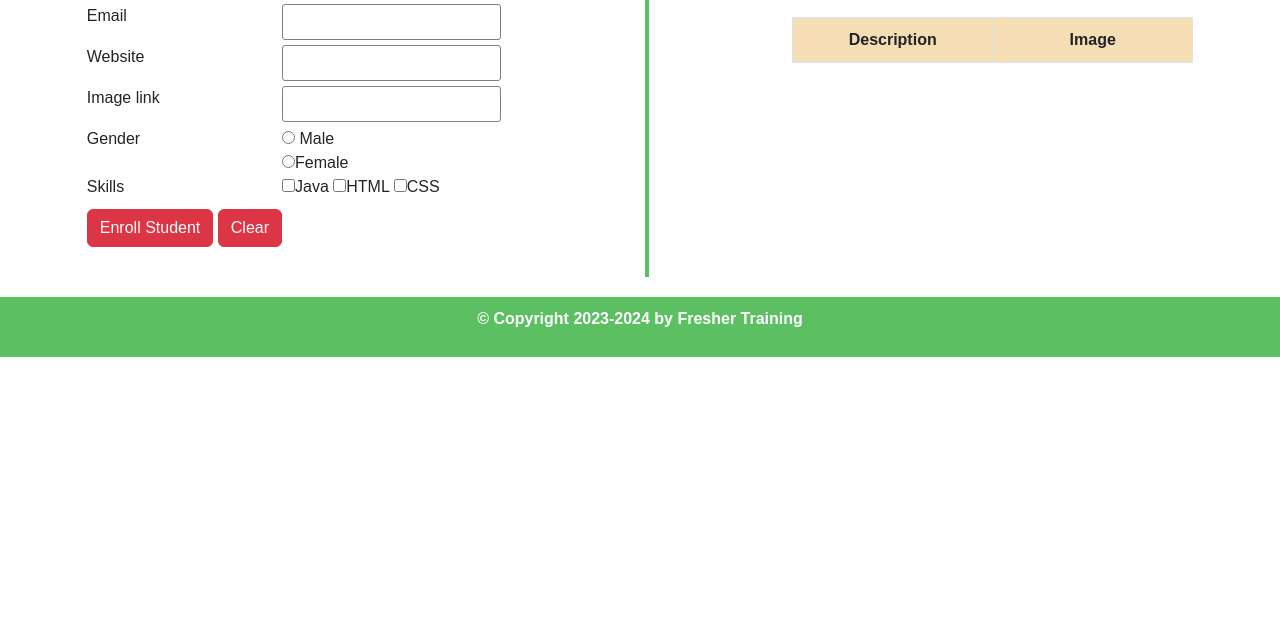
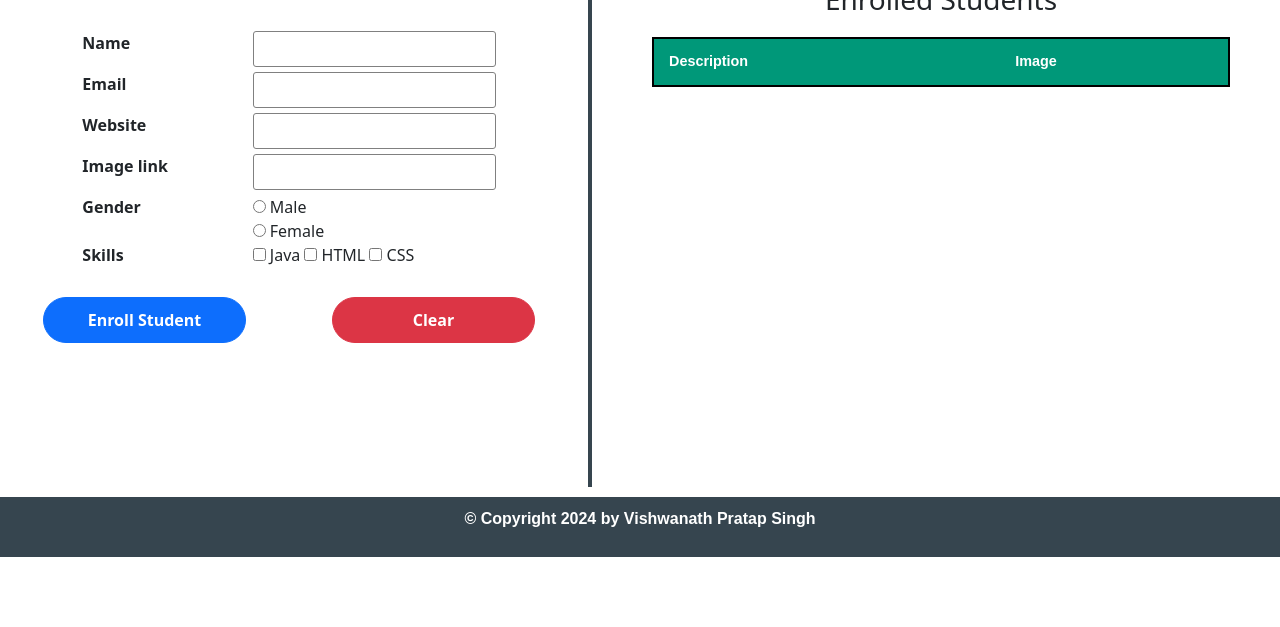
Before and after one commit to vishnupsingh523/student-enrollment, a plain HTML site: page index.html in a window 1280 px wide. Shown: the part 173-800 px from the top of the page. Drawn offline with nearby package versions, Linux system fonts and the light colour scheme.

Commit message:
updated files added

```diff
--- a/index.html
+++ b/index.html
@@ -20,6 +20,7 @@
         <div class="main-body">
             <!-- form details -->
             <div class="form-body">
+                <h1>Enter Details</h1>
                 <form>
                     <label for="name">Name</label>
                     <input id="name" type="text" name="name" required>
@@ -36,22 +37,21 @@
                     <label for="gender">Gender</label>
                     <div class="gender-checkbox">
                         <input class="gender" name="radio" type="radio" value="Male"> Male <br>
-                        <input class="gender" name="radio" type="radio" value="Female">Female <br>
+                        <input class="gender" name="radio" type="radio" value="Female"> Female <br>
                     </div>
 
                     <label for="skills">Skills</label>
                     <div class="skill-checkbox">
-                        <input class="skill" type="checkbox" value="Java">Java
-                        <input class="skill" type="checkbox" value="HTML">HTML
-                        <input class="skill" type="checkbox" value="CSS">CSS
-                    </div>
-
-                    <div class="form-button">
-                        <button class="btn btn-danger" onclick="addData()" type="button">Enroll Student</button>
-                        <button class="btn btn-danger" type="reset">Clear</button>
+                        <input class="skill" type="checkbox" value="Java"> Java
+                        <input class="skill" type="checkbox" value="HTML"> HTML
+                        <input class="skill" type="checkbox" value="CSS"> CSS
                     </div>
                 </form>
 
+                <div class="form-button">
+                    <button class="btn btn-primary" onclick="addData()" type="button">Enroll Student</button>
+                    <button class="btn btn-danger" type="reset">Clear</button>
+                </div>
             </div>
 
             <!-- Greenline body -->
@@ -60,13 +60,15 @@
             <!-- Result body -->
             <div class="result-body">
                 <h3>Enrolled Students</h3>
-                <div id="result-table">
+                <div>
+                    <table id="result-table" class="result-table">
 
+                    </table>
                 </div>
             </div>
         </div>
         <div class="footer">
-            <p>&copy; Copyright 2023-2024 by Fresher Training</p>
+            <p>&copy; Copyright 2024 by Vishwanath Pratap Singh</p>
         </div>
     </div>
 
--- a/index.js
+++ b/index.js
@@ -26,12 +26,12 @@ function validate()
     }
     else if(!isValidUrl(website.value))
     {
-        alert('Website\n\nURL is INVALID !!!')
+        alert('Website URL is INVALID !!!')
         return false
     }
     else if(!isValidUrl(imglink.value))
     {
-        alert('Image Link\n\nURL is INVALID !!!')
+        alert('Image Link URL is INVALID !!!')
         return false
     }
     else if(genderCount==2)
@@ -121,11 +121,10 @@ const addData = ()=>{
 const showData = ()=>{
     var dataString = sessionStorage.getItem('data')
     var tableString = `
-        <table>
             <thead class="border">
                 <tr>
-                    <th class="border">Description</th>
-                    <th class="border">Image</th>
+                    <th class="des">Description</th>
+                    <th class="image">Image</th>
                 </tr>
             </thead>
             <tbody>
@@ -142,18 +141,22 @@ const showData = ()=>{
             skillString = skillString+' ' + data[i].skills[j]
             content += `
             <tr>
-                <td><h4>${data[i].name}</h4>
-                ${data[i].gender}<br>
-                ${data[i].email}<br>
-                <a href="${data[i].website}" target="_blank">${data[i].website}</a>
-                <br>${skillString}</td>
-                <td align="middle"><img src="${data[i].imglink}"/></td>
+                <td class="des">
+                    <h4>${data[i].name}</h4>
+                    <p>${data[i].gender}</p>
+                    <p>${data[i].email}</p>
+                    <p><a href="${data[i].website}" target="_blank">${data[i].website}</a></p>
+                    <p>${skillString}</p>
+                </td>
+                <td align="middle" class="image">
+                    <img src="${data[i].imglink}"/>
+                </td>
             </tr>
         `
         }
 
     }
 
-    content = content + "</tbody></table>"
+    content = content + "</tbody>"
     document.getElementById('result-table').innerHTML = content
 }
--- a/style.css
+++ b/style.css
@@ -1,13 +1,13 @@
-*{
+body{
     margin: 0;
     padding: 0;
     box-sizing: border-box;
-    font-family: Arial, Helvetica, sans-serif;
+    font-family: sans-serif;
 }
 
 /* HEADING */
 .heading{
-    background-color: rgba(40, 172, 49, 0.758);
+    background-color: rgb(54, 69, 79);
     text-align: center;
     color: #ffffff;
     padding: 20px;
@@ -15,83 +15,110 @@
 
 /* Main BODY */
 .main-body{
-    display: grid;
-    grid-template-columns: auto auto auto;
-    justify-content: space-around;
+    display: flex;
+    width: 100%;
+    text-align: center;
+    padding-top: 20px;
 }
-.main-body .form-body form{
-    margin: 50px;
+.form-body, .result-body{
+    width: 50%;
+}
+.form-body form{
+    margin: 50px 50px 20px 50px;
     display: grid;
     grid-template-columns: auto auto;
     justify-content: space-around;
+    text-align: left;
 }
 .main-body .form-body label{
     margin-right: 20px;
     margin-bottom: 10px;
+    font-weight: 600;
 }
 .main-body .form-body input{
     padding: 5px;
     border-radius: 3px;
     border: 1px solid grey;
     outline-color: grey;
-}
-.main-body .form-body input{
     margin-bottom: 5px;
 }
 
-/* .main-body .form-body .form-button button{
+.form-button{
+    display: flex;
+    justify-content: space-around;
+    /* width: 100%; */
+    margin-bottom: 20px;
+}
+.form-button button{
     text-align: center;
     font-weight: bold;
-    background-color: red;
     color: white;
-    border-radius: 7px;
-    border: none;
+    border-radius: 50px;
+    border: 2dvw solidrgba(119, 116, 116, 0.526)k;
     padding: 10px;
-} */
+    width: 35%;
+}
 
 /* greenline body */
 .green-body{
     padding: 2px;
-    margin: 20px;
-    background-color: rgba(40, 172, 49, 0.758);
+    margin: 10px;
+    background-color: rgb(54, 69, 79)    ;
 }
 
 /* RESULT BODY */
 .main-body .result-body{
+    height: 57.9vh;
+    overflow: auto;
     margin: 50px;
     text-align: center;
 }
-#result-table{
+.result-table{
+    border-collapse: collapse;
+    font-size: .9em;
+    width: 100%;
+    border: 2px solid black;
     margin-top: 20px;
+    min-width: 400px;
+    font-family: 'Quicksand', sans-serif;
+    /* overflow: hidden; */
+
+    /* overflow: auto; */
+
 }
-#result-table thead{
-    background-color: wheat;
+.result-table thead tr{
+    background-color: #009879;
+    text-align: left;
+    color: #ffffff;
+
 }
-#result-table tbody{
-    background-color: whitesmoke;
+.result-table th, .result-table td{
+    padding: 12px 15px;
+    text-align: left;
+    /* border-collapse: collapse; */
+}
+.result-table img{
+    height: 100px;
+}
+/*
+.result-table tbody{
+    width: 100%;
+    background-color: rgb(249, 230, 230);
     text-align: left;
 }
-#result-table td, th{
-    width: 200px;
-    border: 1px solid black;
-    padding: 10px;
-}
-#result-table h4{
+.result-table h4{
     text-transform: capitalize;
 }
-#result-table img{
+.result-table img{
     height: 100px;
 
 }
-#result-table a{
+.result-table a{
     text-decoration: none;
-}
-#result-table .border{
-    border: 1px solid black;
-}
+} */
 /* FOOTER */
 .footer{
-    background-color: rgba(40, 172, 49, 0.758);
+    background-color: rgb(54, 69, 79);
     color: white;
     text-align: center;
     font-weight: 600;
```
Also changed, not shown: images/ss1.png (added), 1 other file.
